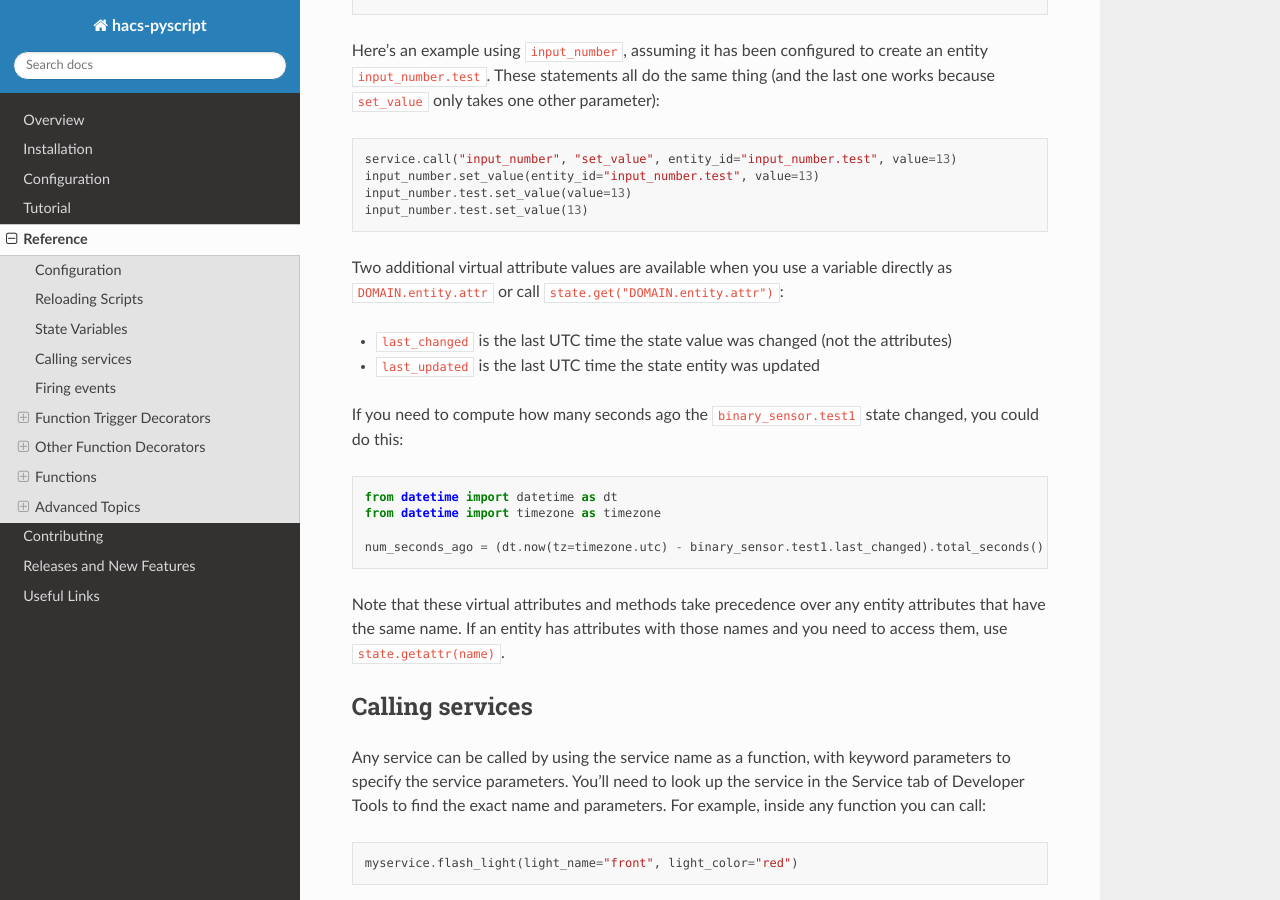
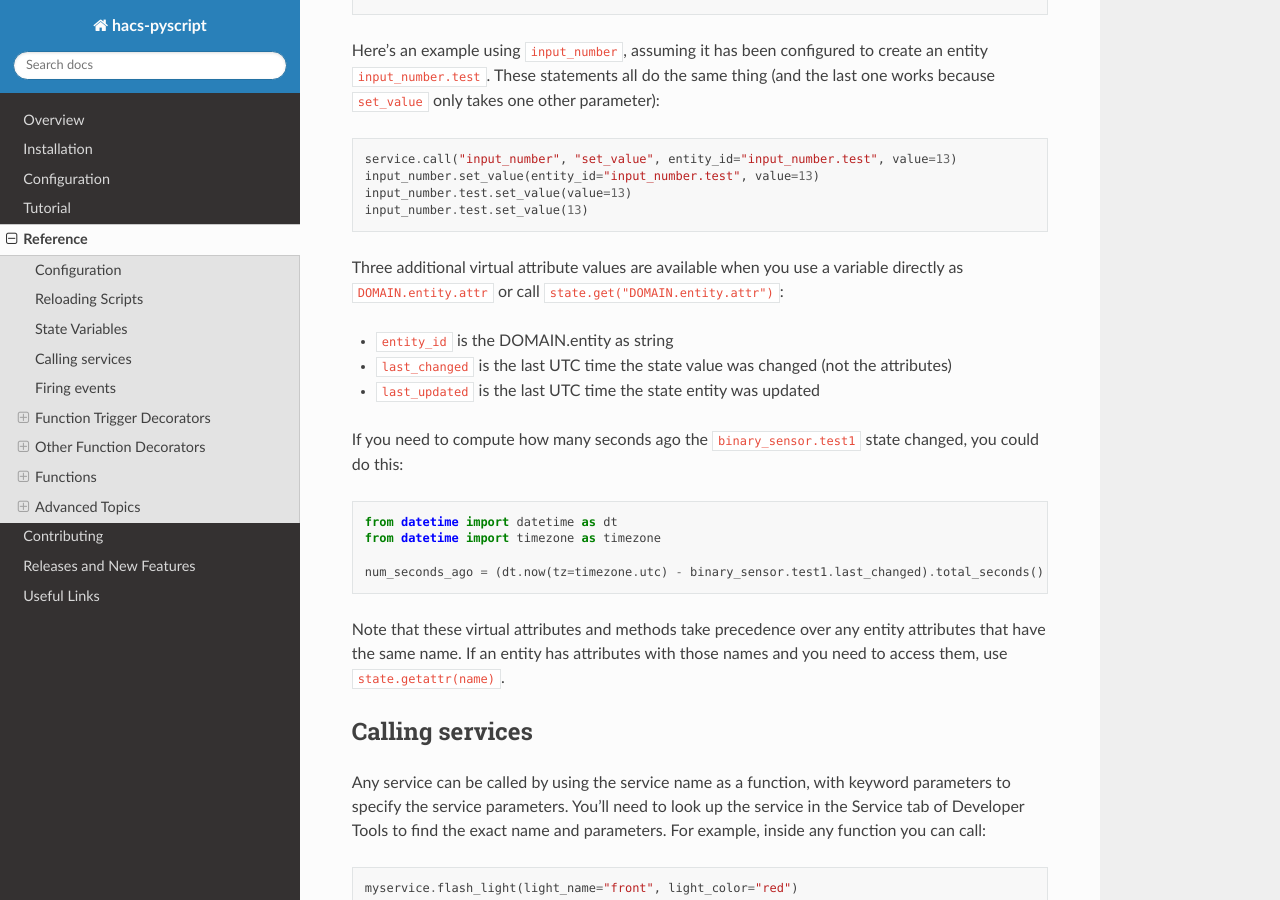
Before and after one commit to custom-components/pyscript, a Sphinx documentation site: the page built from docs/reference.rst, in a window 1280 px wide and 900 px high, scrolled down 5533 px. Built offline with Sphinx 7.4.7 and the Read the Docs theme 2.0.0, drawn with Linux system fonts in a browser that asks for light colours.

Commit message:
add virtual attribute StateVal.entity_id

```diff
--- a/docs/reference.rst
+++ b/docs/reference.rst
@@ -258,9 +258,10 @@ Here's an example using ``input_number``, assuming it has been configured to cre
    input_number.test.set_value(value=13)
    input_number.test.set_value(13)
 
-Two additional virtual attribute values are available when you use a variable directly as
+Three additional virtual attribute values are available when you use a variable directly as
 ``DOMAIN.entity.attr`` or call ``state.get("DOMAIN.entity.attr")``:
 
+- ``entity_id`` is the DOMAIN.entity as string
 - ``last_changed`` is the last UTC time the state value was changed (not the attributes)
 - ``last_updated`` is the last UTC time the state entity was updated
 
```
Also changed, not shown: 1 other file.
